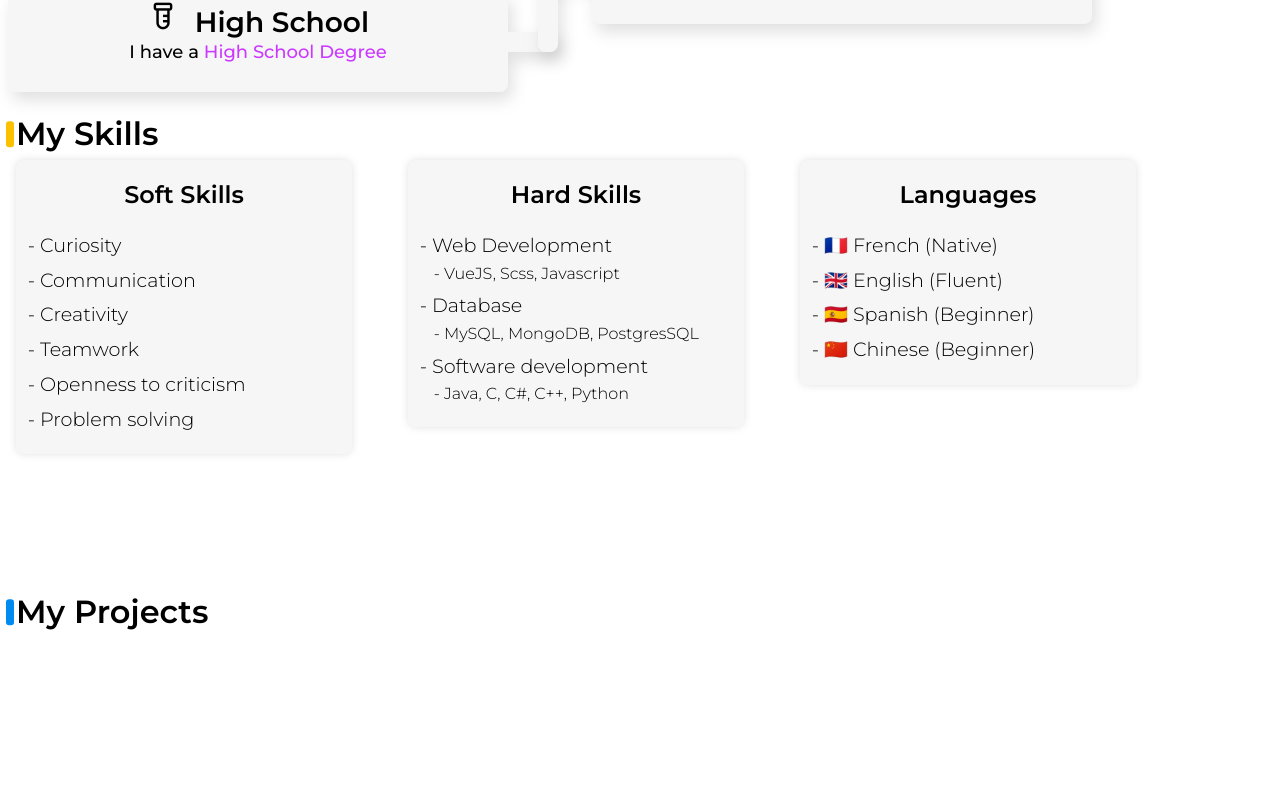
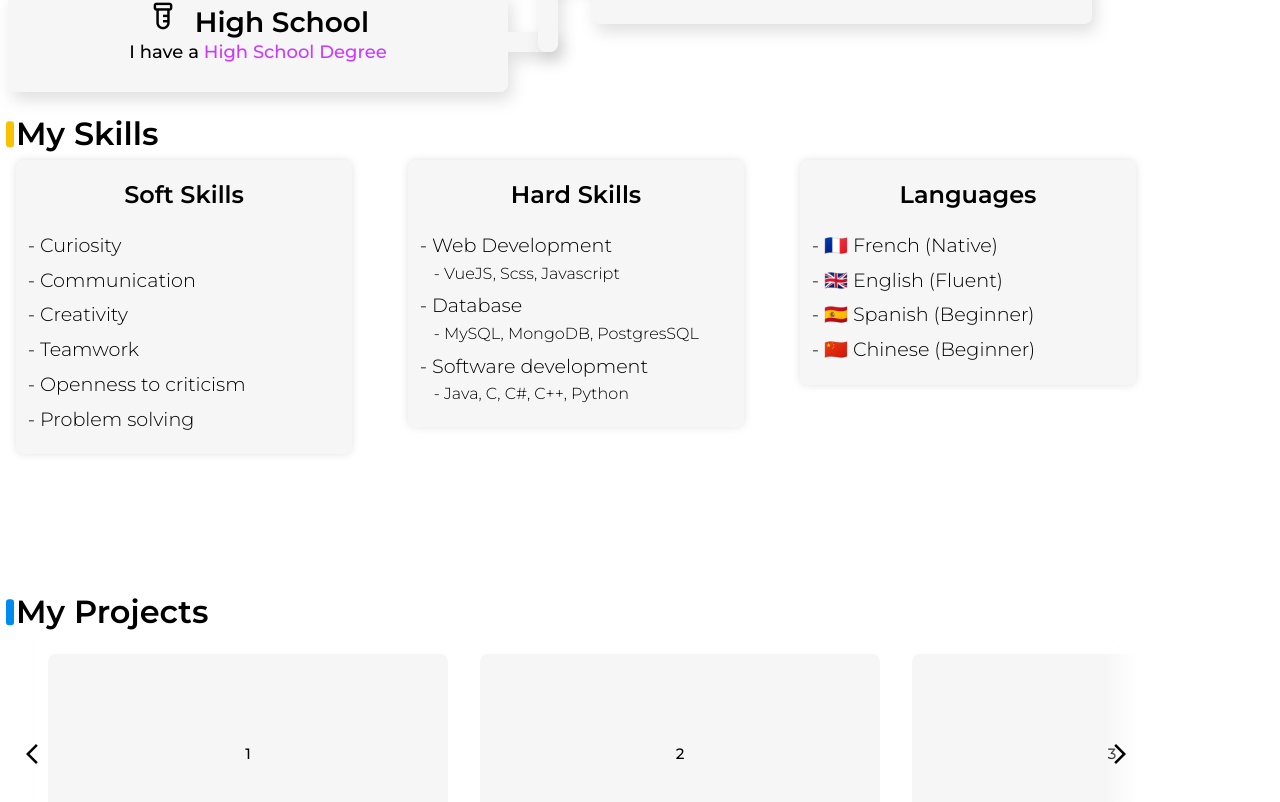
Before and after one commit to BlasterWhite/myWebSite, a Vue app: page / in a window 1280 px wide. Shown: the part 1248-2050 px from the top of the page. Before the commit the page ends 1902 px from the top, so only its background shows below. Built offline with nearby package versions, Linux system fonts and the light colour scheme.

Commit message:
Added List Projects

```diff
--- /dev/null
+++ b/src/components/listProjects.vue
@@ -0,0 +1,194 @@
+<script lang="ts">
+import { defineComponent } from "vue";
+
+export default defineComponent({
+  name: "ListProjects",
+  props: {
+    projects: {
+      type: Array,
+      default: [],
+    },
+    isLoading: {
+      type: Boolean,
+      default: true,
+    },
+  },
+  data() {
+    return {
+      componentWidth: 0,
+      slideValue: 0,
+    };
+  },
+
+  emits: ["select"],
+
+  mounted() {
+    this.getComponentWidth();
+    window.addEventListener("resize", this.getComponentWidth);
+  },
+
+  methods: {
+    select(i: number) {
+      const element = document.getElementById("listProject" + i);
+      if (element) {
+        document
+          .getElementsByClassName("selected")[0]
+          ?.classList.remove("selected");
+        element.classList.add("selected");
+        this.$emit("select", i);
+      }
+    },
+
+    getComponentWidth() {
+      const element = this.$refs.componentRef as HTMLElement;
+      this.componentWidth = element.offsetWidth ? element.offsetWidth : 0;
+    },
+
+    slide(value: number) {
+      this.slideValue += value;
+      if (this.slideValue > 0) this.slideValue = 0;
+      if (this.slideValue < -400 * (this.projects.length - 1))
+        this.slideValue = -400 * (this.projects.length - 1);
+      const element = this.$refs.componentRef as HTMLElement;
+      element.style.transform = `translateX(${this.slideValue}px)`;
+    },
+  },
+
+  computed: {
+    isTooTight() {
+      console.log(this.componentWidth, " < ", 400 * this.projects.length);
+      console.log(this.projects.length);
+
+      return this.componentWidth < 400 * this.projects.length;
+    },
+  },
+});
+</script>
+
+<template>
+  <div class="list">
+    <div class="list-projects loading" v-if="isLoading" ref="componentRef">
+      <div v-for="i in 10" :key="i" @click="select(i)" :id="'listProject' + i">
+        {{ i }}
+      </div>
+    </div>
+    <div class="list-projects" v-else></div>
+    <div class="next btn" @click="slide(-432)">
+      <span class="material-symbols-outlined"> arrow_forward_ios</span>
+    </div>
+    <div class="prev btn" @click="slide(432)">
+      <span class="material-symbols-outlined"> arrow_back_ios_new</span>
+    </div>
+  </div>
+</template>
+
+<style scoped lang="scss">
+@use "../assets/variables" as v;
+
+$contaier-color: #f6f6f6;
+
+.list {
+  overflow: hidden;
+}
+.list-projects {
+  padding: 16px;
+  display: flex;
+  flex-direction: row;
+  flex-wrap: nowrap;
+  justify-content: flex-start;
+  align-items: flex-start;
+  transition: all 0.2s ease-in-out;
+
+  div {
+    background-color: $contaier-color;
+    height: 200px;
+    width: 400px;
+    margin-bottom: 16px;
+    border-radius: 8px;
+    display: flex;
+    justify-content: center;
+    align-items: center;
+    flex-shrink: 0;
+    margin: 0 16px;
+    cursor: pointer;
+    transition: all 0.2s ease-in-out;
+
+    &.selected {
+      border: 4px solid v.$color-blue;
+    }
+  }
+
+  &.loading {
+    div {
+      animation: loading 1.5s infinite;
+      user-select: none;
+    }
+  }
+}
+
+h1 {
+  font-size: 2rem;
+  font-weight: 600;
+  margin: 0;
+  padding: 0;
+
+  &::after {
+    content: "";
+    display: block;
+    position: absolute;
+    top: 50%;
+    transform: translateY(-50%);
+    left: -10px;
+    width: 8px;
+    border-radius: 3px;
+    height: 50%;
+    background-color: v.$color-blue;
+    margin: 0;
+    padding: 0;
+  }
+}
+
+.btn {
+  position: absolute;
+  top: 50%;
+  user-select: none;
+  transform: translateY(-50%);
+  background-color: #0002;
+  padding: 4px;
+  display: flex;
+  justify-content: center;
+  align-items: center;
+  cursor: pointer;
+  height: 100%;
+
+  &.next {
+    right: 0px;
+    background: linear-gradient(
+      90deg,
+      rgba(255, 255, 255, 0) 0%,
+      rgba(255, 255, 255, 1) 100%
+    );
+  }
+
+  &.prev {
+    left: 0px;
+    background: linear-gradient(
+      270deg,
+      rgba(255, 255, 255, 0) 0%,
+      rgba(255, 255, 255, 1) 100%
+    );
+  }
+}
+
+@keyframes loading {
+  0% {
+    background-color: #f6f6f6;
+  }
+  50% {
+    background-color: #e6e6e6;
+  }
+  100% {
+    background-color: #f6f6f6;
+  }
+}
+</style>
--- a/src/components/myProjects.vue
+++ b/src/components/myProjects.vue
@@ -1,15 +1,36 @@
 <script lang="ts">
 import { defineComponent } from "vue";
+import ListProjects from "@/components/listProjects.vue";
 
 export default defineComponent({
   name: "MyProjects",
+  data() {
+    return {
+      isLoading: true,
+      projects: ["1", "2", "3", "4", "5", "6", "7", "8", "9", "10"],
+    };
+  },
+
+  methods: {
+    selectProject(i: number) {
+      console.log("Project " + i + " selected");
+    },
+  },
+
+  components: {
+    ListProjects,
+  },
 });
 </script>
 
 <template>
   <div class="my-projects">
     <h1>My Projects</h1>
-    <div class="project-list"></div>
+    <ListProjects
+      :isLoading="isLoading"
+      :projects="projects"
+      @select="selectProject"
+    />
   </div>
 </template>
 
```
